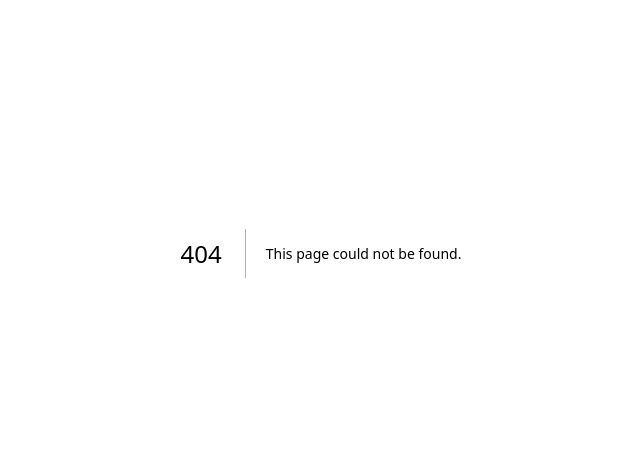
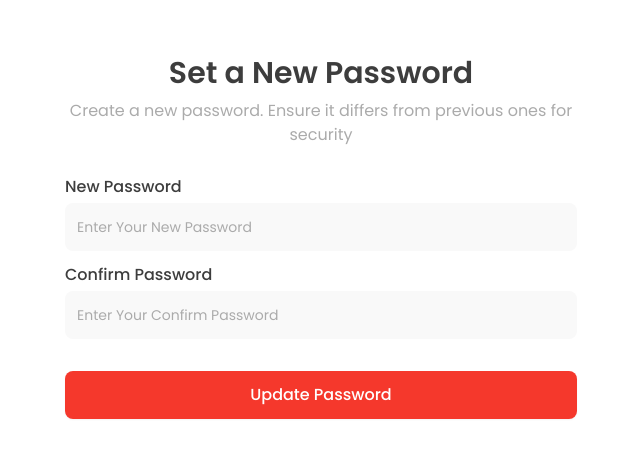
Before and after one commit to Rahad-Ullah/tax-software, a Next.js app: page /reset-password in a window 1280 px wide. Before the commit this address had no page. Shown: the part 147-604 px from the top of the page, without its empty margins (319-959 px from the left). Built offline with nearby package versions, Linux system fonts and the light colour scheme.

Commit message:
Added reset password page

```diff
--- /dev/null
+++ b/src/app/(auth)/reset-password/page.tsx
@@ -0,0 +1,34 @@
+import { Button } from "@/components/ui/button";
+import { Input } from "@/components/ui/input";
+import { Label } from "@/components/ui/label";
+
+const ResetPasswordPage = () => {
+  return (
+    <div className="flex flex-col justify-center h-screen">
+      <div className="py-16 px-8 max-w-xl mx-auto">
+        <section className="flex flex-col items-center text-center gap-2">
+          <h1 className="text-3xl font-semibold text-muted">
+            Set a New Password
+          </h1>
+          <p className="text-muted-foreground">
+            Create a new password. Ensure it differs from previous ones for
+            security
+          </p>
+        </section>
+        <section className="grid gap-4 my-8">
+          <div className="grid gap-2">
+            <Label>New Password</Label>
+            <Input type="password" placeholder="Enter Your New Password" />
+          </div>
+          <div className="grid gap-2">
+            <Label>Confirm Password</Label>
+            <Input type="password" placeholder="Enter Your Confirm Password" />
+          </div>
+          <Button className="mt-4">Update Password</Button>
+        </section>
+      </div>
+    </div>
+  );
+};
+
+export default ResetPasswordPage;
```
